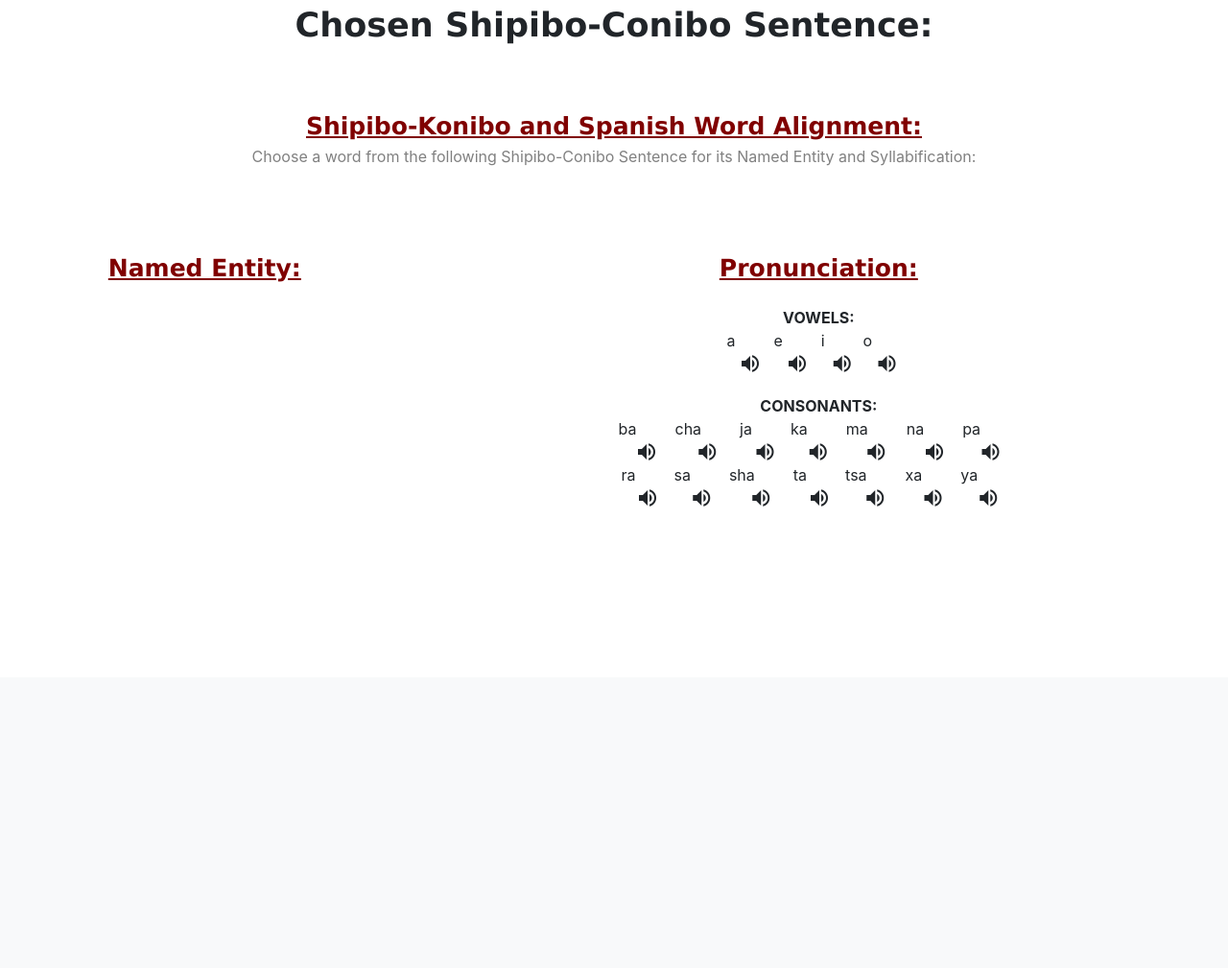
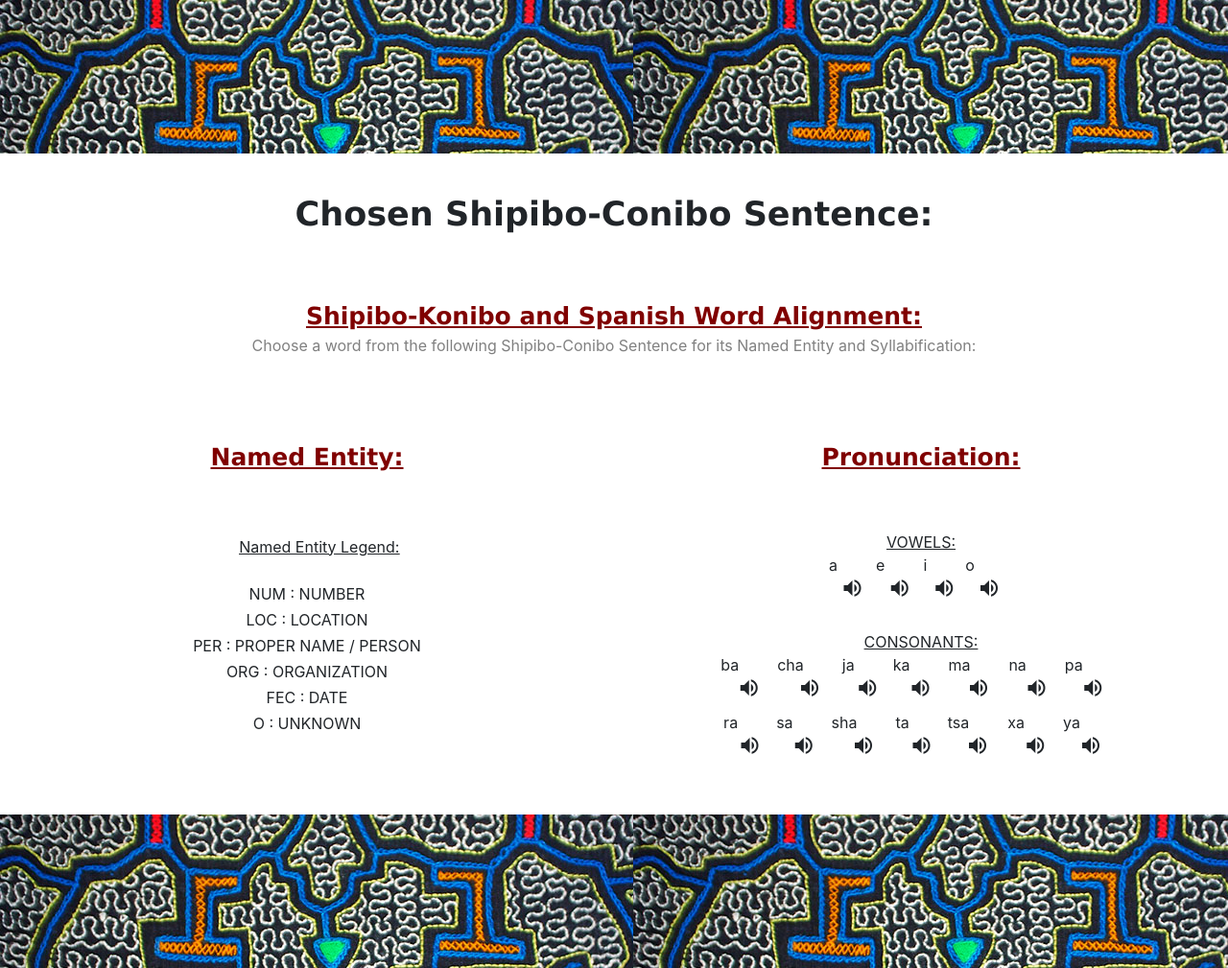
Before and after one commit to husseinfardous/shipibo_conibo_e_learning_web_app, a Flask app: template src/templates/aquinti_result.html in a window 1280 px wide. Shown: the part 94-1103 px from the top of the page at 96% size. Before the commit the page ends 622 px from the top, so only its background shows below. Run offline with Flask 2, Linux system fonts and the light colour scheme; the template is opened without the code that fills it, so the values that code supplies are empty; parts of the project's set-up code (start-up, migrations or seed data) failed here and were passed over; some libraries are stand-ins or nearby versions; some web fonts are replaced.

Commit message:
completed results page

```diff
--- a/src/server.py
+++ b/src/server.py
@@ -13,7 +13,6 @@ with open("../data/app_corpus/data/app_data.json", "r") as app_data_file:
 language_setting = "ESPANOL"
 
 all_entries = [v for k, v in app_data.items()]
-target_entries = all_entries[0: 100]
 
 @app.route("/", methods=["GET"])
 def render_index_html():
@@ -23,7 +22,7 @@ def render_index_html():
 def render_about_team_html():
     return render_template("about_team.html", language_setting=language_setting)
 
-@app.route("/change_language", methods=["POST", "GET"])
+@app.route("/change_language", methods=["POST","GET"])
 def change_language():
 
     global language_setting
@@ -33,30 +32,29 @@ def change_language():
 
     return jsonify(language_setting=language_setting)
 
-@app.route("/search", methods=["GET"])
+@app.route("/search", methods=["GET", "POST"])
 def render_search_html():
 
-    global target_entries
+    global all_entries
 
-    return render_template("aquinti_search.html", language_setting=language_setting, target_entries=target_entries)
+    if request.method == 'POST':
 
-# gets query from jquery and returns an array of sentences matching the query
-@app.route("/search_query_results", methods=["GET", "POST"])
-def search_query():
+        target_entries = []
+        json_data = request.get_json()
+        query = json_data["search_query"]
 
-    global all_entries
-    target_entries = []
+        for shi_dict in all_entries:
+            if query.lower() in shi_dict["shi_sentence"].lower():
+                target_entries.append(shi_dict)
 
-    json_data = request.get_json()
-    query = json_data["search_query"]
+        return jsonify(target_entries=target_entries)
+    else:
 
-    for shi_dict in all_entries:
-        if query.lower() in shi_dict["shi_sentence"].lower():
-            target_entries.append(shi_dict)
+        target_entries = all_entries[0: 100]
 
-    return jsonify(target_entries=target_entries)
+        return render_template("aquinti_search.html", language_setting=language_setting, target_entries=target_entries)
 
-@app.route("/search/<id>", methods=["GET"])
+@app.route("/result/<id>", methods=["GET"])
 def get_target_entry(id):
 
     global all_entries
--- a/src/static/main.js
+++ b/src/static/main.js
@@ -37,6 +37,13 @@ function change_language(lang_set){
 function display_shi_sentences(shi_entries, search_query){
 
     $('#search-results').empty();
+    $('#entries-num').empty();
+    $('#query').empty();
+
+    $('.entries-num').html(shi_entries.length)
+    $('.query').html( ' " ' + search_query + ' " ')
+
+
     span_beg = "<span class='bold-text'>"
     span_end = "</span>"
 
@@ -76,177 +83,196 @@ function retrieve_shipibo_sentences(search_query){
 
     $.ajax({
         type: "POST",
-        url: "search_query_results",
+        url: "search",
         dataType : "json",
         contentType: "application/json; charset=utf-8",
         data: JSON.stringify(new_data),
         success: function(result){
             target_entries = result['target_entries']
             display_shi_sentences(target_entries, shipibo_query)
+
         },
     });
 }
 
 function get_target_entry(entry_id){
     $.ajax({
-        url: '/search/' + entry_id,
+        url: '/result/' + entry_id,
         success: function(result) {
-            window.location.href =  '/search/' + entry_id
+            window.location.href =  '/result/' + entry_id
         }
     });
 }
 
 /************************************** Result Webpage ****************************************/
-function display_chosen_shi_sentence(shi_sentence, named_entity_dict, syllables_dict){
+var eng_span_pos_tags = {'ADJ':'adjetivo', 'ADV':'adverbio', 'CONJ':'conjución', "DET":"determinante", "INTJ":"interjección", "NOUN":"nombre", "PROPN":"nombre propio", "NUM":"numeral","onm":"ONOMATOPEYA","INTW":"palabra interrogativa", "ADP":"postposición", "PRON":"pronombre", "PUNCT":"punctuación","SYM":"símbolo", "VERB":"verbo","AUX":"verbo auxiliar", "desconocido":"desconocido"}
+var color_class_list = ["background-purple", "background-cyan", "background-light-orange", "background-red", "background-yellow", "background-green", "background-pink", "background-blue", "background-blue-green","background-grey", "background-sand", "background-earth-green"]
+var punctuations = [".", ",", ":", "!", "?", "¿", "¡"]
 
-    sentence = shi_sentence.charAt(0).toUpperCase() + shi_sentence.substr(1).toLowerCase()
-    $(".original-shi-sentence").append(sentence)
-
-
-    /**
-    word_array = sentence.split(" ")
-    $.each(word_array, function(index, word){
-        var span_word = $("<span class='original-shi-word'>"+ word +"</span>")
-        $(span_word).click(function(){
-            var lowercased_word = word.toLowerCase().replace(/[.,\/#?!$%\^&\*;:{}=\-_`~()]/g,"")
-            $(".chosen-word").html(lowercased_word)
-            $(".named-entity").html(named_entity_dict[lowercased_word])
-            $(".syllable-breakdown").html(syllables_dict[lowercased_word])
-
-        });
-
-    })
-    **/
+function display_chosen_shi_sentence(chosen_shi_sentence){
+    $(".original-shi-sentence").append(chosen_shi_sentence)
 }
 
-/**
+// creates a dictionary that assigns each spanish word a color class
+function map_spa_word_to_color(alignment_dictionary){
 
-function populate_word_pos_tag(morphemes, tags, alignment_dict, spa_sent){
-    var morphemes_array = morphemes.split(" ")
+    var spanish_word_color_class = {}
     var count = 0
-
-    var spanish_word_values = []
-    var spanish_colors={}
-    var color_classes = ["background-pink","background-blue", "background-orange", "background-purple", "background-green", "background-grey","background-red", "background-bright-green", "background-bright-purple", "background-bright-orange","background-bright-yellow",  "background-yellow"]
-
-    for (key in alignment_dict){
-        if (!(key in spanish_word_values)){
-            spanish_word_values.push(alignment_dict[key])
-        }
+    for (k in alignment_dictionary){
+        spanish_word_color_class[k] = color_class_list[count]
+        count = count + 1
     }
 
-    $.each(spanish_word_values, function(index, word){
-        spanish_colors[word.toLowerCase()] = color_classes[index]
-    })
+    return spanish_word_color_class
+}
 
-    var spa_sent_words = spa_sent.split(" ")
+// creates a dictionary that maps each shi morpheme index to its span word alignment
+function map_shi_morph_index_to_color(alignment_dictionary, spa_word_color){
 
-    $.each(spa_sent_words, function(index, word){
-        if (word.toLowerCase().replace(/[.,\/#?!$%\^&\*;:{}=\-_`~()]/g,"") in spanish_colors){
-            var color = spanish_colors[word.toLowerCase().replace(/[.,\/#?!$%\^&\*;:{}=\-_`~()]/g,"")]
-            var div = $("<div class=' spanish-word "+ color + "'> " + word +" </div>")
-            $(".spanish-segmented-sentence").append(div)
-        }
-        else{
-            var div = $("<div class='spanish-word '> " + word +" </div>")
-            $(".spanish-segmented-sentence").append(div)
+    shi_morph_index_spa_dict = {}
+    $.each(alignment_dictionary, function(key, value){
+        for (i in value){
+            shi_morph_index_spa_dict[value[i]] = spa_word_color[key]
         }
     })
 
+    return shi_morph_index_spa_dict
+}
 
+// displays spanish words and pos tags with respective colors
+function  display_spanish_alignment_sentence(word_to_color, spa_tok_sentence, spa_pos_tag_arr){
 
-    $.each(morphemes_array, function(index, word){
-        var colored_word = ""
+    var spa_tok_array = spa_tok_sentence.split(" ")
 
-        var morphemes = word.split("-")
-        $.each(morphemes, function(index, m){
-            var morpheme_color_class = ''
-            var original_m = m
-            var m = m.toLowerCase()
-            if ( m in alignment_dict){
-                spa_word = alignment_dict[m]
-                morpheme_color_class = spanish_colors[spa_word]
+    var capitalized = false
+    $.each(spa_tok_array, function(i, value){
 
-                if (index != 0){
-                    colored_word = colored_word + "-" + '<span class=' + morpheme_color_class +'>' + original_m + '</span>'
-                }
-                else{
-                    colored_word = colored_word + " " + '<span class=' + morpheme_color_class +'>' + original_m + '</span>'
-                }
+        // color class for spa word
+        var color = ""
+        if (value in word_to_color){
+            color = word_to_color[value]
+        }
+
+        // spanish pos tag of the word
+        var spanish_pos_tag = ""
+        if ( spa_pos_tag_arr[i] in eng_span_pos_tags){
+            spanish_pos_tag = eng_span_pos_tags[spa_pos_tag_arr[i]]
+        }
+        else{
+            spanish_pos_tag = spa_pos_tag_arr[i]
+        }
+
+        var div_string = ""
+        // if the token is a punctation
+        if (value in  punctuations){
+            div_string = "<div class='punct " + color + "'>" + value + "</div>"
+        }
+        else{ //if token is a spanish word
+            if (capitalized === false){
+                div_string = "<div class='word " + color + "'>" + value.substr(0,1).toUpperCase() + value.substr(1) + "</div>"
+                capitalized = true
             }
             else{
-                if (index != 0){
-                    colored_word = colored_word + "-" + m
-                }
-                else{
-                    colored_word = colored_word + " " + m
-                }
-
+                div_string = "<div class='word " + color + "'>" + value + "</div>"
             }
-        })
-
-
-        if (count < tags.length && word != '.' && word != '!' && word != ',' && word != ';'){
-            var shipibo_word = $("<div class='shipibo-word'> " + colored_word  + "</div>")
-            var pos_tag = $("<div class='pos-tag'> " + tags[count]  + "</div>")
-            count = count + 1
-            colored_word = ""
-        }
-        else{
-            var shipibo_word = $("<div class='shipibo-word'> " + word  + "</div>")
-            var pos_tag = $("<div class='pos-tag'>"+ "-" + "</div>")
         }
 
-        var word_pos_tag = shipibo_word.append(pos_tag)
-        var div = $("<div class='word-container'> </div>").append(word_pos_tag)
+        var empty_div = $("<span class='word-container'></span>")
+        var spa_word = $(div_string)
+        var pos_tag_div_en = $("<div class='pos-tag'>" + spa_pos_tag_arr[i] + "</div>")
+        var pos_tag_div_spa = $("<div class='pos-tag'>" + spanish_pos_tag + "</div>")
 
-        $(".shipibo-conibo-segmented-sentence").append(div)
+        empty_div.append(spa_word)
+        empty_div.append(pos_tag_div_en)
+        empty_div.append(pos_tag_div_spa)
+
+        $(".spanish-segmented-sentence").append(empty_div)
 
     })
 }
-**/
 
-function display_word_alignment_shi_sentence(shi_morphemes_string, shi_pos_tag_array, alignment_dictionary, tokenized_spa_sentence){
+function display_shipibo_alignment_sentence(morph_index_to_color, shi_tok_sentence, shi_word_morphemes, shi_pos_tag_arr, grp_indices, shi_named_entities, shi_word_syllables){
+    console.log(grp_indices)
+    console.log(morph_index_to_color)
+    var shi_tok_morph_array = shi_word_morphemes.split(" ")
+    var tok_sentence = shi_tok_sentence.split(" ")
 
-    // list of class colors to be used for higlighting word alignment
-    var color_list = ["background-purple", "background-cyan", "background-light-orange", "background-red", "background-yellow", "background-green", "background-pink", "background-blue", "background-blue-green","background-grey", "background-sand", "background-earth-green"]
+    var capitalized = false
+    $.each(grp_indices, function(index, array_of_indices){
 
-    // assign each spanish word a color
-    var spanish_colors = {}
-    var count = 0
-    for (k in alignment_dictionary){
-        spanish_colors[k] = color_list[count]
-        count = count + 1
-    }
+        var color = ""
+        var div_string = ""
+        var word_string = ""
 
-    // display spanish words in interface with appropriate higlighting
-    $.each(tokenized_spa_sentence.split(" "), function(index, word){
+        $.each(array_of_indices, function(i, value){
 
 
+            // color class for morpheme
+            color = ""
+            if (value in morph_index_to_color){
+                color = morph_index_to_color[value]
+            }
 
-        if (word in spanish_colors){
+            console.log(color + " " + i + " " + value )
 
-            var div = $("<div class=' spanish-word "+ spanish_colors[word_without_punctuation] + "'> " +  word_without_punctuation + " </div>" )
-            $(".spanish-segmented-sentence").append(div)
-            /*
-            div = $("<div class=' spanish-punctuation'> " +  punctuation + " </div>" )
-            $(".spanish-segmented-sentence").append(div)
-            */
+            // if the token is a punctation
+            if ( shi_tok_morph_array[value] in  punctuations){
+                div_string = "<span class=' " + color + "'>" + shi_tok_morph_array[value] + "</span>"
+            }
+            else{ //if token is a shi word
+                if (capitalized === false){
+                    div_string = "<span class=' " + color + "'>" + shi_tok_morph_array[value].substr(0,1).toUpperCase() + shi_tok_morph_array[value].substr(1) + "</span>"
+                    capitalized = true
+                }
+                else{
+                    div_string = "<span class=' " + color + "'>" + shi_tok_morph_array[value] + "</span>"
+                }
+            }
+
+            if (array_of_indices.length != 1 && i < array_of_indices.length-1){
+                div_string = div_string + " - "
+            }
+
+            word_string = word_string + div_string
+
+        })
+
+        // spanish pos tag of the word
+        var spanish_pos_tag = ""
+        if ( shi_pos_tag_arr[index] in eng_span_pos_tags){
+            spanish_pos_tag = eng_span_pos_tags[shi_pos_tag_arr[index]]
         }
         else{
-
-            var div = $("<div class=' spanish-word'> " +  word +" </div>")
-            $(".spanish-segmented-sentence").append(div)
+            spanish_pos_tag = shi_pos_tag_arr[index]
         }
 
+        //append elements to html element on page
+        var empty_div = $("<span class='word-container'></span>")
+        var shi_word = $("<span class='word' >" + word_string + "</span>")
+
+        $(shi_word).click(function(){
+            $(".named-entity").html(shi_named_entities[tok_sentence[index]])
+            $(".syllable-breakdown").html(shi_word_syllables[tok_sentence[index]])
+        });
+
+        $(shi_word).hover(function(){
+            $(this).addClass("word-hover")
+            }, function(){
+            $(this).removeClass("word-hover")
+          });
+
+        var pos_tag_div_en = $("<div class='pos-tag'>" + shi_pos_tag_arr[index] + "</div>")
+        var pos_tag_div_spa = $("<div class='pos-tag'>" + spanish_pos_tag + "</div>")
+
+        empty_div.append(shi_word)
+        empty_div.append(pos_tag_div_en)
+        empty_div.append(pos_tag_div_spa)
+
+        $(".shi-segmented-sentence").append(empty_div)
 
     })
+}
 
-
-
-
-
-}
 
 
 
@@ -303,14 +329,14 @@ $(document).ready(function(){
 
     }
 
-    if(window.location.pathname.search(/search/) > -1 ){
-        display_chosen_shi_sentence(target_entry['shi_sentence'], target_entry['shi_named_entities'], target_entry['shi_word_syllables'])
-        //populate_word_pos_tag(target_entry['shi_word_morphemes'], target_entry['shi_pos_tags'], target_entry['alignment'],target_entry['spa_sentence'] )
-        var tokenized_spa = "¿ hola como te llamas ?"
+    if(window.location.pathname.search(/result/) > -1 ){
 
-        display_word_alignment_shi_sentence(target_entry['shi_word_morphemes'], target_entry['shi_pos_tags'], target_entry['alignment'], tokenized_spa)
+        var spa_word_to_color = map_spa_word_to_color(target_entry['alignment'])
+        var shi_index_to_color = map_shi_morph_index_to_color(target_entry['alignment'], spa_word_to_color )
 
-
+        display_chosen_shi_sentence(target_entry['shi_sentence'])
+        display_spanish_alignment_sentence(spa_word_to_color, target_entry['spa_tok_sentence'], target_entry['spa_pos_tags'])
+        display_shipibo_alignment_sentence(shi_index_to_color, target_entry['shi_tok_sentence'], target_entry['shi_word_morphemes'], target_entry['shi_pos_tags'], target_entry['shi_morph_grps_indices'], target_entry['shi_named_entities'], target_entry['shi_word_syllables'])
     }
 
 });
--- a/src/static/style.css
+++ b/src/static/style.css
@@ -191,7 +216,20 @@
     font-weight: bold;
 }
 
+.entries-num{
+    margin-right: 1%;
+
+}
+.query{
+    margin-left: 1%;
+}
+
 /* ------- result ------- */
+.original-sentence-div{
+    background-image: url(shipibo-conibo-pattern-result-pg.jpg);
+    height: 20%;
+}
+
 .original-shi-sentence{
     display: flex;
     align-items: center;
@@ -224,19 +262,22 @@
     text-decoration: underline;
 }
 
-.shipibo-conibo-segmented-sentence{
+.shi-segmented-sentence{
     display: flex;
     align-items: center;
     justify-content: center;
     margin: 1%;
 }
-
 .word-container{
     margin: 1%;
+    font-family: "Lucida Sans Unicode", "Lucida Grande", sans-serif;
+    font-size: 16px;
 }
 
-.shipibo-word{
-    text-align: center;
+.word{
+    display: flex;
+    align-items: center;
+    justify-content: center;
 }
 
 .pos-tag{
@@ -245,25 +286,23 @@
     font-size: 12px;
 }
 
-.spanish-word{
-    margin : 1%;
-}
-
 .shi-letters{
     display: flex;
     align-items: center;
     justify-content: center;
+    margin-bottom: 2%;
 }
 
 .page-header{
     font-weight: bold;
     font-family: "Lucida Sans Unicode", "Lucida Grande", sans-serif;
     font-size: 35px;
+    margin-top: 3%;
 }
 
 .letter-group-label{
-    font-weight: bold;
     margin-top: 20px;
+    text-decoration: underline;
 }
 
 .shi-letter{
@@ -310,3 +349,39 @@
 .background-earth-green{
     background-color:  #D1D693;
 }
+
+.syllable-breakdown{
+    font-family: "Lucida Sans Unicode", "Lucida Grande", sans-serif;
+    font-size: 20px;
+    margin: 1%;
+    height: 25px;
+    font-weight: bold;
+}
+
+.named-entity{
+    font-family: "Lucida Sans Unicode", "Lucida Grande", sans-serif;
+    font-size: 20px;
+    margin: 1%;
+    height: 25px;
+    font-weight: bold;
+}
+
+.ner-legend{
+    text-align: center;
+}
+
+.legend-header{
+    text-align: center;
+    margin: 2%;
+    text-decoration: underline;
+}
+
+.ner-legend{
+    margin-bottom: .5%;
+}
+
+.word-hover{
+    cursor: pointer;
+    font-size: 25px;
+    font-weight: bold;
+}
--- a/src/templates/aquinti_result.html
+++ b/src/templates/aquinti_result.html
@@ -12,7 +12,14 @@
 {% block content %}
     <div class="container-fluid">
 
+        <div class="row original-sentence-div">
+            <div class="col-md-12">
+
+            </div>
+        </div>
+
         <!-- Displays Shipibo Conibo Original Sentence -->
+
         <div class="row">
             <div class="col-md-12">
                 <div class="horizontal-center page-header" lang="en"> Chosen Shipibo-Conibo Sentence: </div>
@@ -25,6 +32,7 @@
                 <div class="original-shi-sentence"> </div>
             </div>
         </div>
+
 
 
         <!-- Word Aligned Sentences with respective morphemes -->
@@ -44,17 +52,15 @@
 
         <div class="row">
             <div class="col-md-12">
-                <div class="shipibo-conibo-segmented-sentence">
+                <div class="shi-segmented-sentence">
 
                 </div>
            </div>
        </div>
 
         <div class="row">
-            <div class="col-md-12">
-                <div class="spanish-segmented-sentence">
+            <div class="col-md-12 spanish-segmented-sentence">
 
-                </div>
             </div>
         </div>
 
@@ -62,7 +68,7 @@
         <div class="row">
 
             <!-- Named Entity for chosen word -->
-            <div class="col-md-4">
+            <div class="col-md-6">
 
                 <div class="row">
                     <div class="col-md-12">
@@ -79,9 +85,102 @@
                     </div>
                 </div>
 
+                <div class="row">
+                    <div class="col-md-12 legend-header">
+                        <div class="legend-header" lang="en">
+                            Named Entity Legend:
+                        </div>
+                        <div class="legend-header" lang="es">
+                            Leyenda de entidad nombrada:
+
+                        </div>
+                    </div>
+                </div>
+
+                <div class="row">
+                    <div class="col-md-12">
+                        <div class="ner-legend" lang="en">
+                            NUM : NUMBER
+
+
+                        </div>
+                        <div class="ner-legend" lang="es">
+                            NUM : NÚMERO
+
+                        </div>
+                    </div>
+                </div>
+
+                <div class="row">
+                    <div class="col-md-12">
+                        <div class="ner-legend" lang="en">
+                            LOC : LOCATION
+
+
+                        </div>
+                        <div class="ner-legend" lang="es">
+                            LOC : LOCACIÓN
+
+                        </div>
+                    </div>
+                </div>
+
+                <div class="row">
+                    <div class="col-md-12">
+                        <div class="ner-legend" lang="en">
+                            PER : PROPER NAME / PERSON
+
+
+                        </div>
+                        <div class="ner-legend" lang="es">
+                            PER : MOMBRE PROPIO / PERSONA
+
+                        </div>
+                    </div>
+                </div>
+
+                <div class="row">
+                    <div class="col-md-12">
+                        <div class="ner-legend" lang="en">
+                            ORG : ORGANIZATION
+
+
+                        </div>
+                        <div class="ner-legend" lang="es">
+                            ORG : ORGANIZACIÓN
+                        </div>
+                    </div>
+                </div>
+
+                <div class="row">
+                    <div class="col-md-12">
+                        <div class="ner-legend" lang="en">
+                            FEC : DATE
+
+
+                        </div>
+                        <div class="ner-legend" lang="es">
+                            FEC : FECHA
+                        </div>
+                    </div>
+                </div>
+
+                <div class="row">
+                    <div class="col-md-12">
+                        <div class="ner-legend" lang="en">
+                            O : UNKNOWN
+
+
+                        </div>
+                        <div class="ner-legend" lang="es">
+                            O : DESCONOCIDO
+                        </div>
+                    </div>
+                </div>
+
             </div>
 
-            <div class="col-md-8">
+            <div class="col-md-6">
 
                 <!-- syllables for chosen word -->
                 <div class="row">
@@ -246,11 +345,16 @@
                         </div>
                     </div>
                 </div>
+            </div>
+        </div>
 
+        <br>
+        <br>
 
+        <div class="row original-sentence-div">
+            <div class="col-md-12">
 
             </div>
-
         </div>
 
 
--- a/src/templates/aquinti_search.html
+++ b/src/templates/aquinti_search.html
@@ -29,8 +29,10 @@
         <div class="row">
             <div class="col-md-12">
                 <div id="results-header">
-                    <h2 lang="en">Entries: </h2>
-                    <h2 lang="es">Entradas: </h2>
+                    <h2 class="entries-num"> </h2>
+                    <h2 lang="en">Entries for: </h2>
+                    <h2 lang="es">Entradas para: </h2>
+                    <h2 class="query">  </h2>
                 </div>
             </div>
         </div>
--- a/src/templates/layout.html
+++ b/src/templates/layout.html
@@ -19,6 +19,7 @@
 
 
         {% block scripts %}
+
 
         {% endblock %}
 
```
Also changed, not shown: other parts of src/static/style.css (+34 -9 lines), src/templates/about_team.html (+12 -7 lines), src/templates/home.html (+11 -9 lines), src/static/shipibo-art-blue-yellow.jpg (added), src/static/shipibo-conibo-pattern-result-pg.jpg (added).
